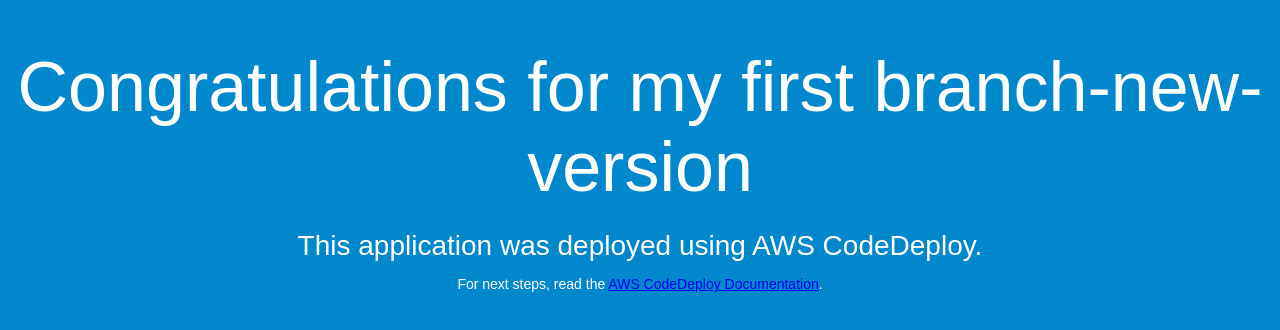
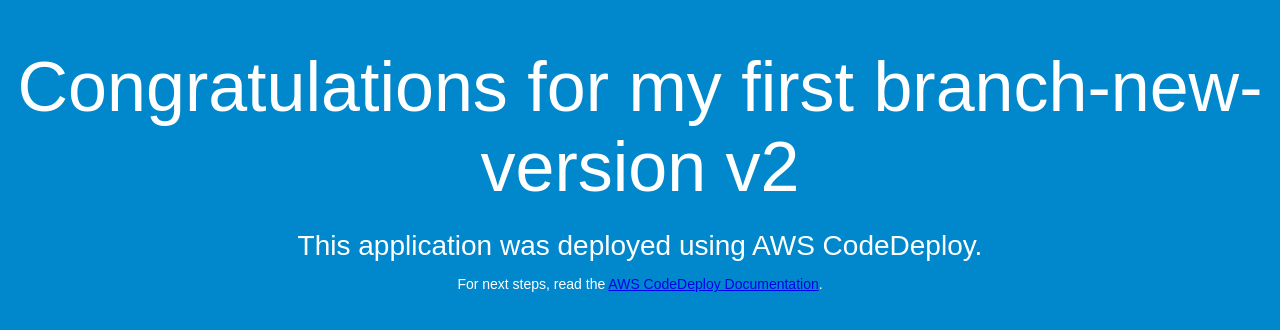
Before and after one commit to nehalverma/DemoRepository, a plain HTML site: page index.html in a window 1280 px wide. Drawn offline with Linux system fonts and the light colour scheme.

Commit message:
Update index.html

```diff
--- a/index.html
+++ b/index.html
@@ -26,7 +26,7 @@
 </head>
 <body>
   <div align="center">
-    <h1>Congratulations for my first branch-new-version</h1>
+    <h1>Congratulations for my first branch-new-version v2</h1>
     <h2>This application was deployed using AWS CodeDeploy.</h2>
     <p>For next steps, read the <a href="http://aws.amazon.com/documentation/codedeploy">AWS CodeDeploy Documentation</a>.</p>
   </div>
```
